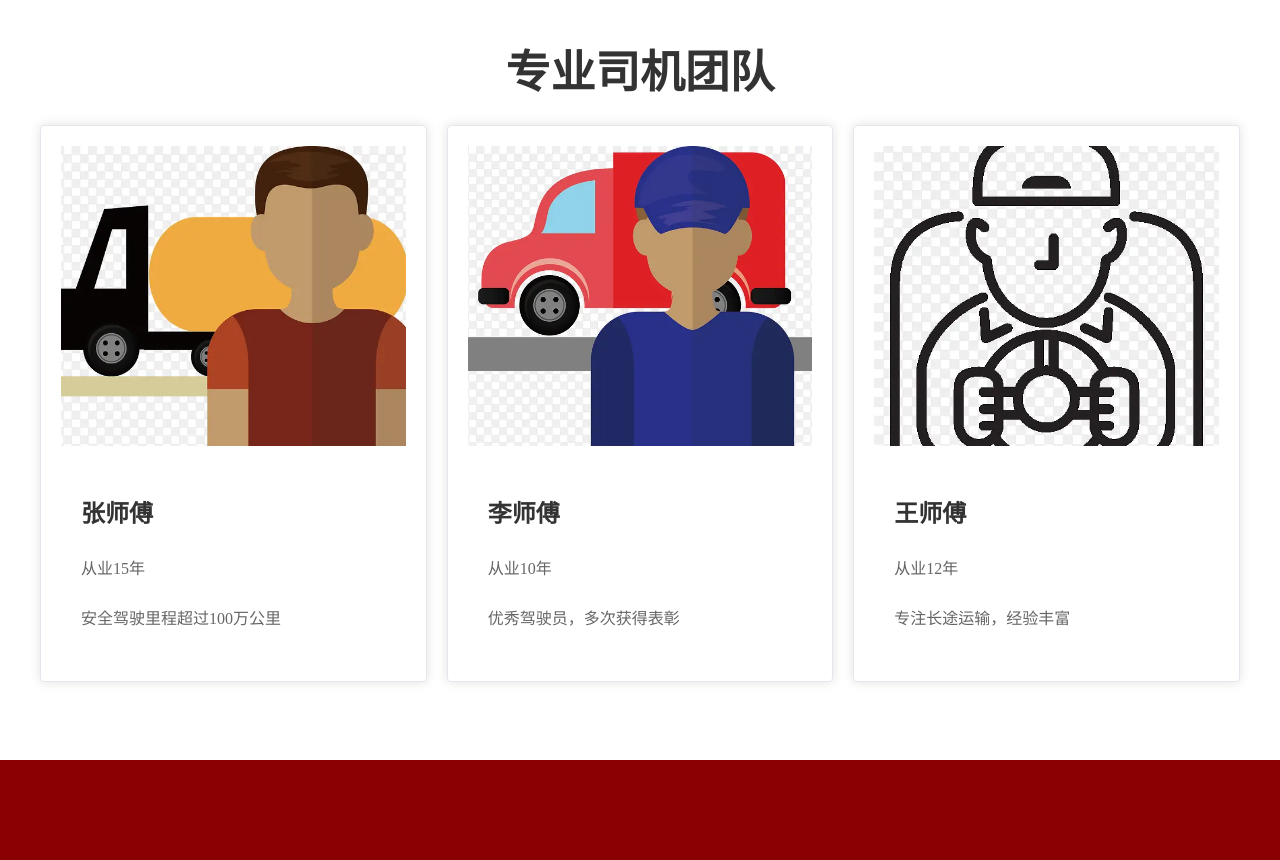
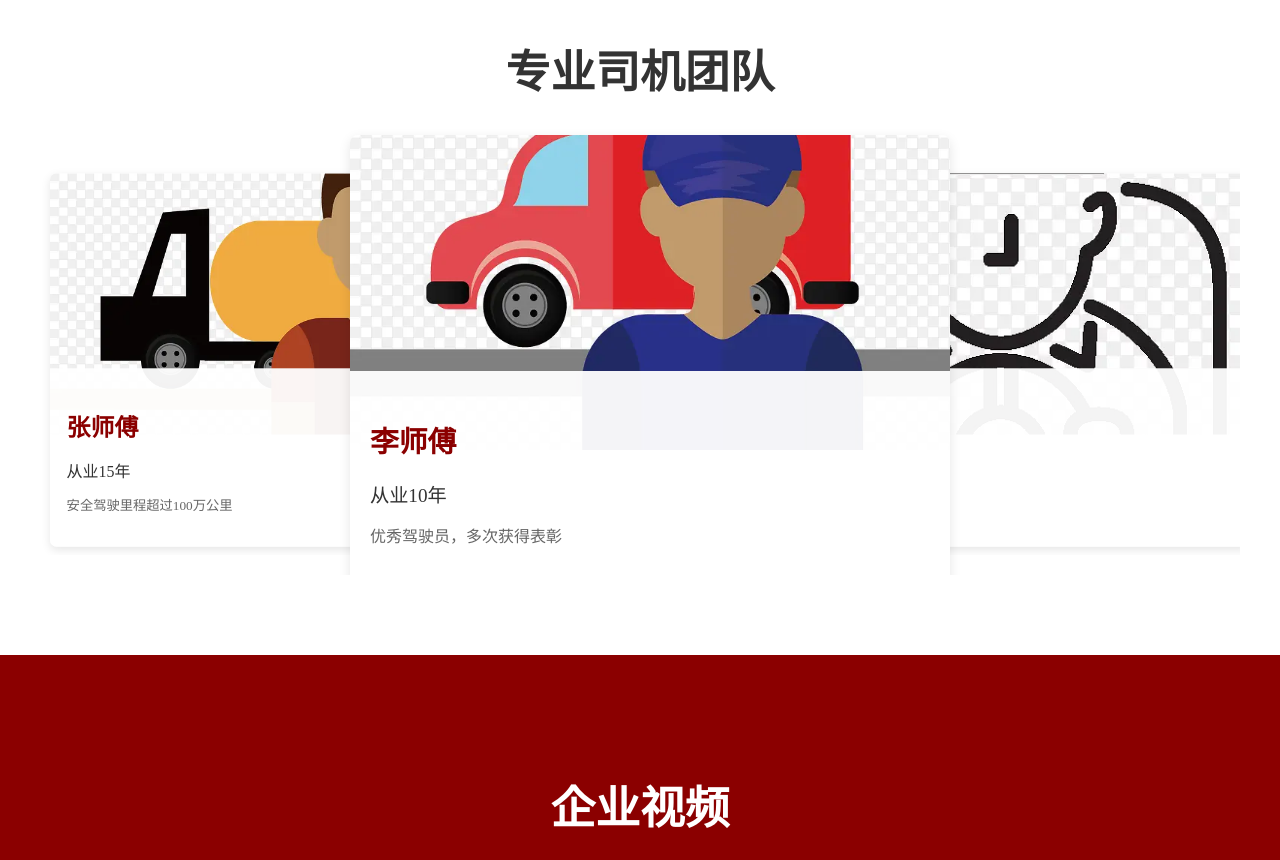
Before and after one commit to barry-wang-1/FengWuOfficial, a Vue app: page / in a window 1280 px wide. Shown: the part 2180-3040 px from the top of the page. Built offline with nearby package versions, Linux system fonts and the light colour scheme.

Commit message:
feat: 更改司机团队的样式

```diff
--- a/src/components/Home/Home.css
+++ b/src/components/Home/Home.css
@@ -215,45 +215,50 @@
   color: #fff;
 }
 /* 司机团队样式 */
-#drivers .el-card {
+#drivers .driver-card {
   height: 100%;
-  display: flex;
-  flex-direction: column;
+  position: relative;
+  border-radius: 8px;
+  overflow: hidden;
+  background: #fff;
+  box-shadow: 0 4px 12px rgba(0, 0, 0, 0.1);
 }
 
-#drivers .el-image {
+#drivers .driver-image {
   width: 100%;
-  height: 300px;  /* 统一图片高度 */
-}
-
-#drivers :deep(.el-image__inner) {
-  width: 100%;
-  height: 100%;
-  object-fit: cover;  /* 保持图片比例并填充容器 */
+  height: 70%;
+  display: block;
 }
 
 #drivers .driver-info {
+  position: absolute;
+  bottom: 0;
+  left: 0;
+  right: 0;
   padding: 20px;
-  flex: 1;
-  display: flex;
-  flex-direction: column;
-  justify-content: space-between;
+  background: rgba(255, 255, 255, 0.95);
+  min-height: 30%;
+  transition: all 0.3s ease;
 }
 
 #drivers .driver-info h3 {
-  font-size: 1.5rem;
+  font-size: 1.8rem;
   margin-bottom: 10px;
-  color: var(--secondary-color);
+  color: var(--primary-color);
 }
 
-#drivers .driver-info p {
-  margin-bottom: 10px;
+#drivers .driver-info .experience {
+  font-size: 1.2rem;
+  color: var(--secondary-color);
+  margin-bottom: 8px;
+}
+
+#drivers .driver-info .description {
+  font-size: 1rem;
+  line-height: 1.6;
   color: #666;
 }
 
-/* 响应式调整 */
-@media (max-width: 768px) {
-  #drivers .el-image {
-    height: 250px;
-  }
+#drivers .el-carousel__item {
+  padding: 10px;
 }
--- a/src/components/Home/Home.template.html
+++ b/src/components/Home/Home.template.html
@@ -62,18 +62,18 @@
   <div class="section" id="drivers">
     <div class="content-container">
       <h2>专业司机团队</h2>
-      <el-row :gutter="20">
-        <el-col :span="8" v-for="(driver, index) in drivers" :key="index">
-          <el-card>
-            <el-image :src="driver.image" fit="cover" />
+      <el-carousel :interval="4000" type="card" height="450px">
+        <el-carousel-item v-for="(driver, index) in drivers" :key="index">
+          <div class="driver-card">
+            <el-image :src="driver.image" fit="cover" class="driver-image" />
             <div class="driver-info">
               <h3>{{ driver.name }}</h3>
-              <p>{{ driver.experience }}</p>
-              <p>{{ driver.description }}</p>
+              <p class="experience">{{ driver.experience }}</p>
+              <p class="description">{{ driver.description }}</p>
             </div>
-          </el-card>
-        </el-col>
-      </el-row>
+          </div>
+        </el-carousel-item>
+      </el-carousel>
     </div>
   </div>
   <!-- 企业视频展示 -->
```
